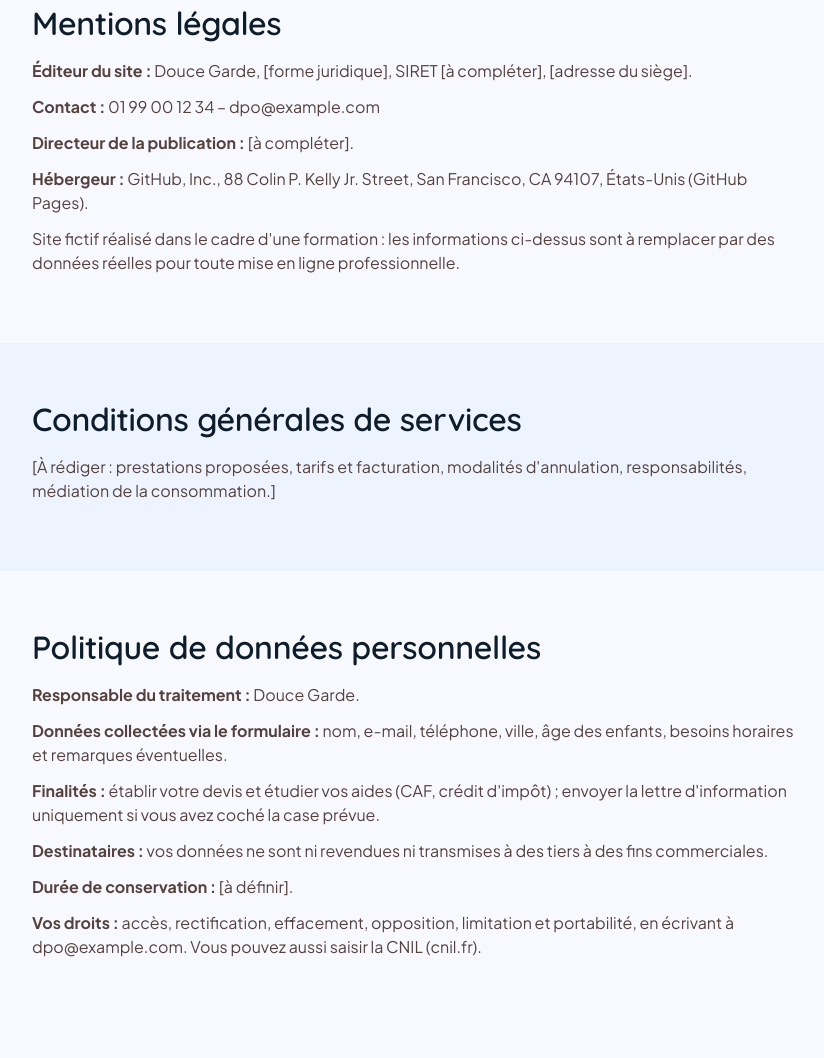
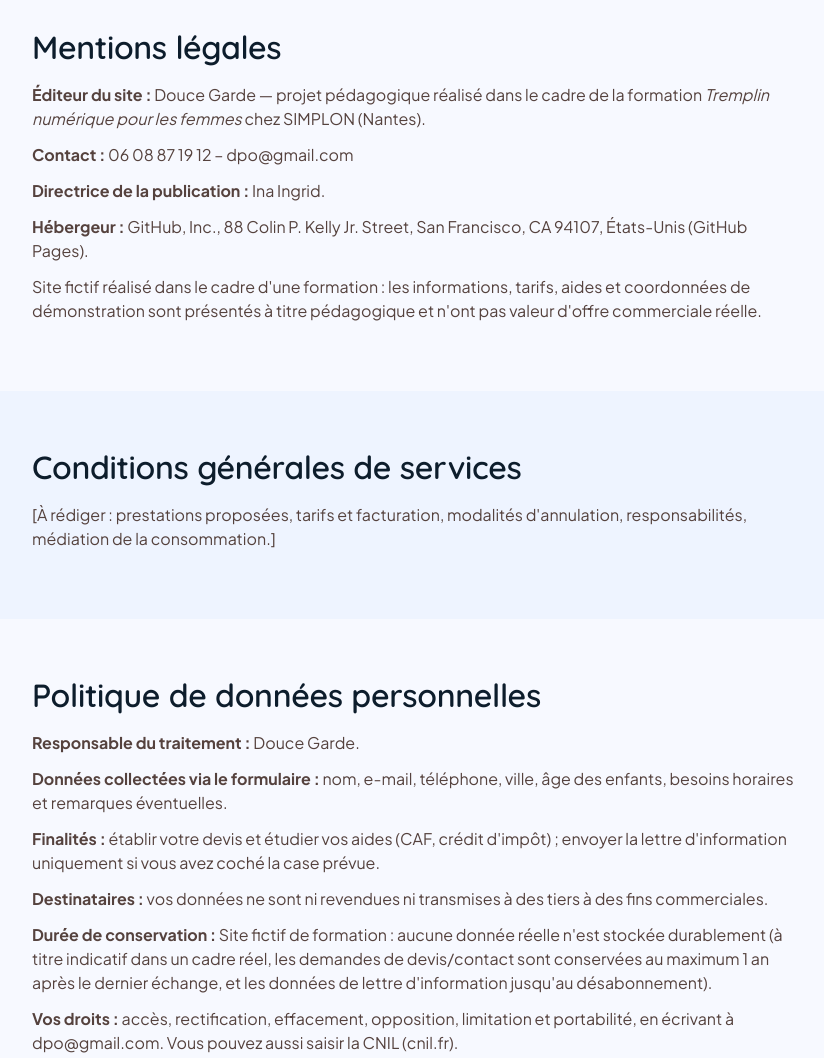
Before and after one commit to Inaingrid/Douce-garde, a plain HTML site: page index.html in a window 1280 px wide. Shown: the part 5759-6817 px from the top of the page, without its empty margins (52-876 px from the left). Drawn offline with nearby package versions, Linux system fonts and the light colour scheme.

Commit message:
Update legal mentions and contact information
J'ai changé les Mentions légales, Les politiques de données, La duré de conservation des données.

```diff
--- a/index.html
+++ b/index.html
@@ -589,7 +589,7 @@
 <section class="w-full py-space-xl bg-surface-container-low" id="a-propos">
 <div class="max-w-[1160px] mx-auto px-gutter"><div class="max-w-3xl">
 <h2 class="font-headline-lg text-headline-lg text-on-surface mb-4">À propos &amp; ma charte de confiance</h2>
-<p class="font-body-md text-body-md text-on-surface-variant mb-3">[À compléter : prénom, parcours, formations en petite enfance, années d'expérience et secteur d'intervention.]</p>
+<p class="font-body-md text-body-md text-on-surface-variant mb-3">Projet imaginé par <strong>Ingrid Fotescu</strong> (Nantes), ex-agente d'accueil et administrative en reconversion vers le numérique dans le cadre de la formation <em>Tremplin numérique pour les femmes</em> chez SIMPLON, avec une attention particulière portée à l'écoute, l'organisation et la clarté des informations.</p>
 <h3 class="font-headline-sm text-headline-sm text-on-surface mt-6 mb-2">Mes engagements</h3>
 <ul class="space-y-2 font-body-md text-body-md text-on-surface-variant mb-3">
 <li class="flex items-start gap-2"><span class="material-symbols-outlined text-[18px] text-secondary mt-0.5">check_circle</span><span>Un carnet de liaison chaque soir pour savoir comment la journée s'est passée.</span></li>
@@ -602,11 +602,11 @@
 <section class="w-full py-space-xl bg-surface" id="mentions-legales">
 <div class="max-w-[1160px] mx-auto px-gutter"><div class="max-w-3xl">
 <h2 class="font-headline-lg text-headline-lg text-on-surface mb-4">Mentions légales</h2>
-<p class="font-body-md text-body-md text-on-surface-variant mb-3"><strong>Éditeur du site :</strong> Douce Garde, [forme juridique], SIRET [à compléter], [adresse du siège].</p>
-<p class="font-body-md text-body-md text-on-surface-variant mb-3"><strong>Contact :</strong> 01 99 00 12 34 – dpo@example.com</p>
-<p class="font-body-md text-body-md text-on-surface-variant mb-3"><strong>Directeur de la publication :</strong> [à compléter].</p>
+<p class="font-body-md text-body-md text-on-surface-variant mb-3"><strong>Éditeur du site :</strong> Douce Garde — projet pédagogique réalisé dans le cadre de la formation <em>Tremplin numérique pour les femmes</em> chez SIMPLON (Nantes).</p>
+<p class="font-body-md text-body-md text-on-surface-variant mb-3"><strong>Contact :</strong> 06 08 87 19 12 – dpo@gmail.com</p>
+<p class="font-body-md text-body-md text-on-surface-variant mb-3"><strong>Directrice de la publication :</strong> Ina Ingrid.</p>
 <p class="font-body-md text-body-md text-on-surface-variant mb-3"><strong>Hébergeur :</strong> GitHub, Inc., 88 Colin P. Kelly Jr. Street, San Francisco, CA 94107, États-Unis (GitHub Pages).</p>
-<p class="font-body-md text-body-md text-on-surface-variant mb-3">Site fictif réalisé dans le cadre d'une formation : les informations ci-dessus sont à remplacer par des données réelles pour toute mise en ligne professionnelle.</p>
+<p class="font-body-md text-body-md text-on-surface-variant mb-3">Site fictif réalisé dans le cadre d'une formation : les informations, tarifs, aides et coordonnées de démonstration sont présentés à titre pédagogique et n'ont pas valeur d'offre commerciale réelle.</p>
 </div></div>
 </section>
 <section class="w-full py-space-xl bg-surface-container-low" id="cgs">
@@ -622,9 +622,8 @@
 <p class="font-body-md text-body-md text-on-surface-variant mb-3"><strong>Données collectées via le formulaire :</strong> nom, e-mail, téléphone, ville, âge des enfants, besoins horaires et remarques éventuelles.</p>
 <p class="font-body-md text-body-md text-on-surface-variant mb-3"><strong>Finalités :</strong> établir votre devis et étudier vos aides (CAF, crédit d'impôt) ; envoyer la lettre d'information uniquement si vous avez coché la case prévue.</p>
 <p class="font-body-md text-body-md text-on-surface-variant mb-3"><strong>Destinataires :</strong> vos données ne sont ni revendues ni transmises à des tiers à des fins commerciales.</p>
-<p class="font-body-md text-body-md text-on-surface-variant mb-3"><strong>Durée de conservation :</strong> [à définir].</p>
-<p class="font-body-md text-body-md text-on-surface-variant mb-3"><strong>Vos droits :</strong> accès, rectification, effacement, opposition, limitation et portabilité, en écrivant à dpo@example.com. Vous pouvez aussi saisir la CNIL (cnil.fr).</p>
-</div></div>
+<p class="font-body-md text-body-md text-on-surface-variant mb-3"><strong>Durée de conservation :</strong> Site fictif de formation : aucune donnée réelle n'est stockée durablement (à titre indicatif dans un cadre réel, les demandes de devis/contact sont conservées au maximum 1 an après le dernier échange, et les données de lettre d'information jusqu'au désabonnement).</p>
+<p class="font-body-md text-body-md text-on-surface-variant mb-3"><strong>Vos droits :</strong> accès, rectification, effacement, opposition, limitation et portabilité, en écrivant à dpo@gmail.com. Vous pouvez aussi saisir la CNIL (cnil.fr).</p>
 </section>
 <!-- Interactive Simulator Vanilla JS -->
 <script>
```
